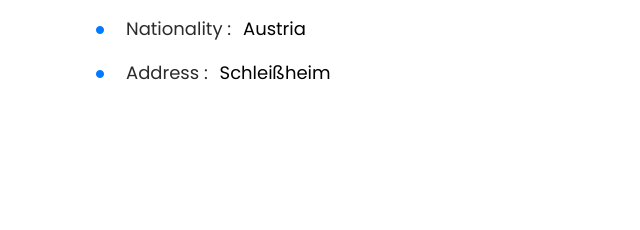
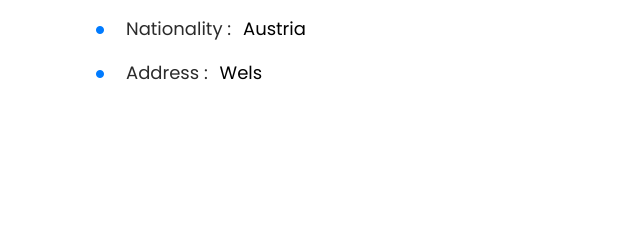
Before and after one commit to Fruehwirth/PersonalWebsite, a plain HTML site: page index.html in a window 1280 px wide. Both pictures are taken after a click on the element "About". Shown: the part 452-682 px from the top of the page, 534-1174 px from the left. Drawn offline with nearby package versions, Linux system fonts and the light colour scheme; some packages are replaced by stand-ins of ours; a script that the page names is missing.

Commit message:
Updated Address

```diff
--- a/index.html
+++ b/index.html
@@ -170,7 +170,7 @@
                                  <span>
                                  <span class="animated-layer fade-in-up-animation fadeInUp wow">
                                  <span>Address :</span>
-                                 <span>Schleißheim</span>
+                                 <span>Wels</span>
                                  </span>
                                  </span>
                                 </li>
```
